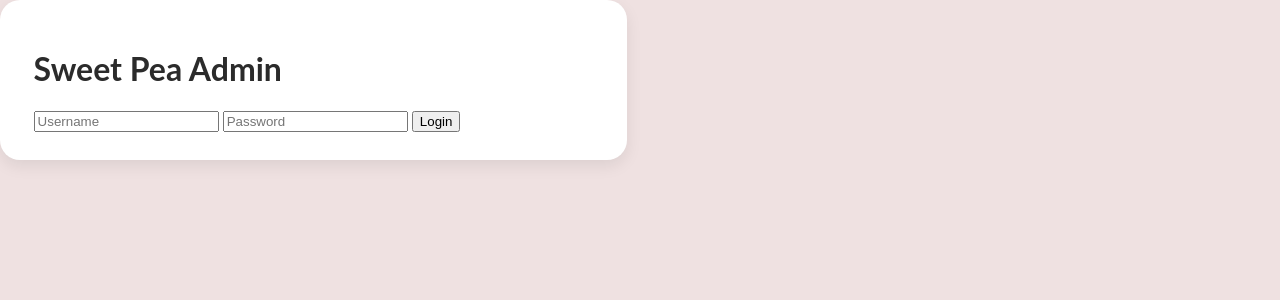
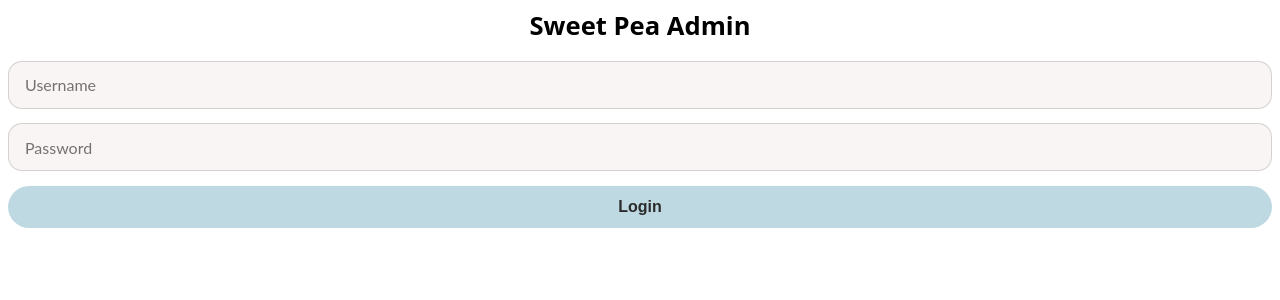
Before and after one commit to JosephBrady01/SweetPeaApp, a Django app: page /portal/login/ in a window 1280 px wide. Shown: the top 300 px of the page. Run offline with Django 5.2, Linux system fonts and the light colour scheme.

Commit message:
admin login styling added

```diff
--- /dev/null
+++ b/SweetPeaApp/static/SweetPeaApp/css/portal_login.css
@@ -0,0 +1,94 @@
+/* ================================
+   Admin login (matches portal style)
+   ================================ */
+
+.portal-card h1 {
+  margin: 0 0 1.1rem;
+  font-family: "Comfortaa", system-ui, sans-serif;
+  font-size: 1.6rem;
+  text-align: center;
+}
+
+/* Form layout */
+.portal-card form {
+  display: flex;
+  flex-direction: column;
+  gap: 0.9rem;
+}
+
+/* Inputs styled to match portal */
+.portal-card input[type="text"],
+.portal-card input[type="password"] {
+  width: 100%;
+  box-sizing: border-box;
+  padding: 0.85rem 1rem;
+  border-radius: 14px;
+  border: 1px solid rgba(43, 43, 43, 0.18);
+  background: rgba(239, 225, 225, 0.35); /* ties into portal bg */
+  font-size: 1rem;
+  font-family: "Lato", sans-serif;
+  color: #2b2b2b;
+  outline: none;
+  transition: box-shadow 0.2s ease, border-color 0.2s ease,
+    background-color 0.2s ease;
+}
+
+.portal-card input::placeholder {
+  color: rgba(43, 43, 43, 0.65);
+}
+
+.portal-card input:focus {
+  border-color: rgba(158, 158, 204, 0.9); /* portal purple */
+  box-shadow: 0 0 0 4px rgba(158, 158, 204, 0.18);
+  background: #ffffff;
+}
+
+/* Make the login button match portal buttons */
+.portal-card button[type="submit"] {
+  padding: 0.75rem 1.6rem;
+  border-radius: 999px;
+  background-color: #BFD9E3;
+  color: #2b2b2b;
+  border: none;
+  cursor: pointer;
+  font-weight: 700;
+  font-size: 1rem;
+  transition: background-color 0.2s ease, transform 0.2s ease,
+    box-shadow 0.2s ease, color 0.2s ease;
+}
+
+.portal-card button[type="submit"]:hover {
+  background-color: #9E9ECC;
+  color: #ffffff;
+  transform: translateY(-1px);
+  box-shadow: 0 4px 10px rgba(0, 0, 0, 0.12);
+}
+
+.portal-card button[type="submit"]:focus-visible,
+.portal-card input:focus-visible {
+  outline: 2px solid #2b2b2b;
+  outline-offset: 3px;
+}
+
+/* Error messages */
+.portal-card .error {
+  margin: 0.9rem 0 0;
+  padding: 0.75rem 0.9rem;
+  border-radius: 14px;
+  background: rgba(213, 166, 189, 0.35); /* soft pink */
+  border: 1px solid rgba(213, 166, 189, 0.7);
+  color: #2b2b2b;
+  font-weight: 600;
+  text-align: center;
+}
+
+/* Small screens */
+@media (max-width: 480px) {
+  .portal-card {
+    padding: 1.4rem 1.3rem;
+  }
+
+  .portal-card h1 {
+    font-size: 1.45rem;
+  }
+}
--- a/SweetPeaApp/templates/SweetPeaApp/portal/admin_login.html
+++ b/SweetPeaApp/templates/SweetPeaApp/portal/admin_login.html
@@ -3,8 +3,9 @@
 <html lang="en">
 <head>
   <meta charset="UTF-8">
+  <meta name="viewport" content="width=device-width, initial-scale=1.0">
   <title>Sweet Pea Admin Login</title>
-  <link rel="stylesheet" href="{% static 'SweetPeaApp/css/portal.css' %}">
+  <link rel="stylesheet" href="{% static 'SweetPeaApp/css/portal_login.css' %}">
 </head>
 <body class="portal-body">
   <div class="portal-card">
```
